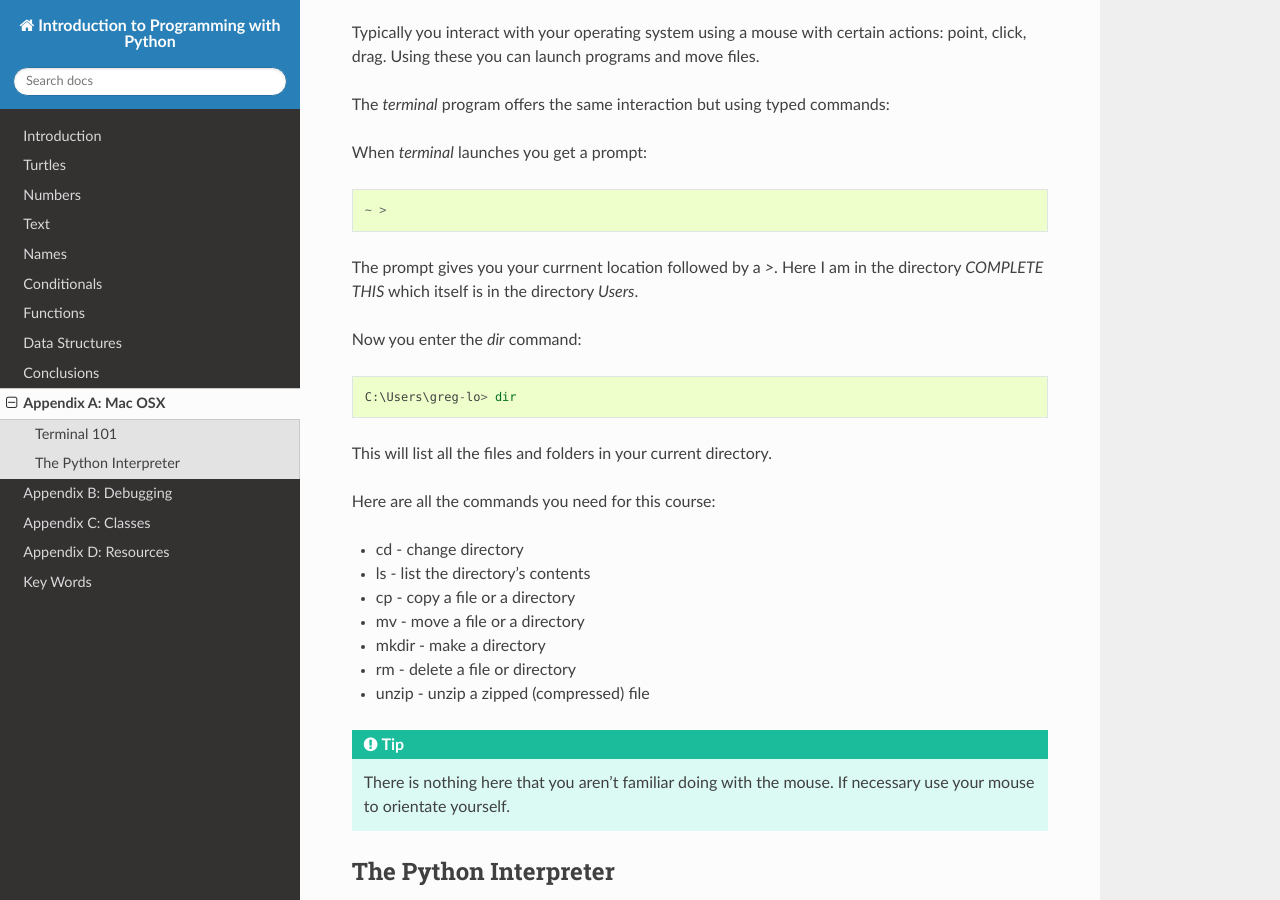
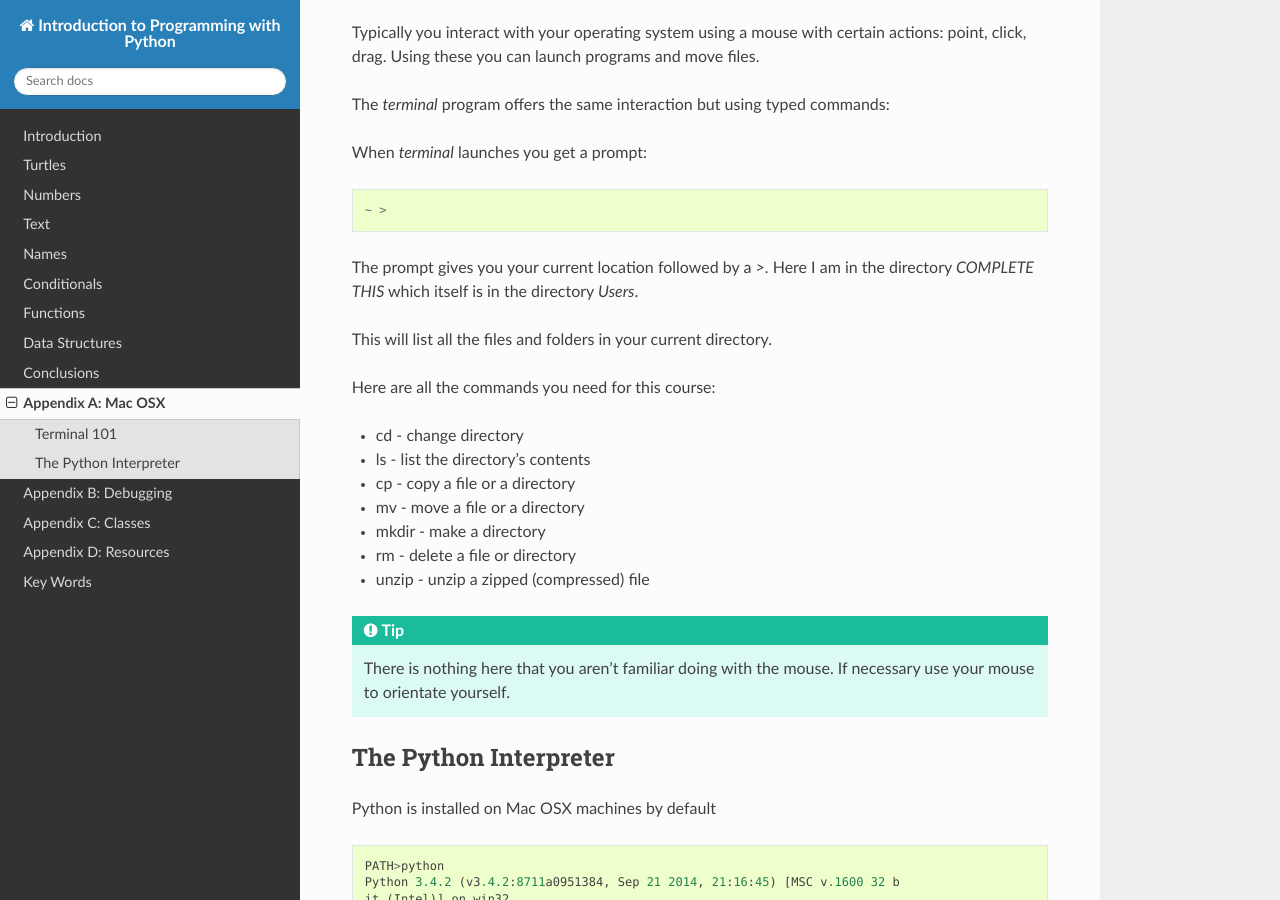
Before and after one commit to gu-lseg/intro-to-programming, a Sphinx documentation site: the page built from source/appendix_mac.rst, in a window 1280 px wide and 900 px high, scrolled down 435 px. Built offline with Sphinx 7.4.7 and the Read the Docs theme 2.0.0, drawn with Linux system fonts in a browser that asks for light colours; pages that are not in the unit, such as notebooks, are missing from menus.

Commit message:
Update appendix_mac.rst

```diff
--- a/source/appendix_mac.rst
+++ b/source/appendix_mac.rst
@@ -24,12 +24,8 @@ When `terminal` launches you get a prompt::
 
     ~ >
 
-The prompt gives you your currnent location followed by a `>`.
+The prompt gives you your current location followed by a `>`.
 Here I am in the directory `COMPLETE THIS` which itself is in the directory `Users`.
-
-Now you enter the `dir` command::
-
-    C:\Users\greg-lo> dir
 
 This will list all the files and folders in your current directory.
 
```
